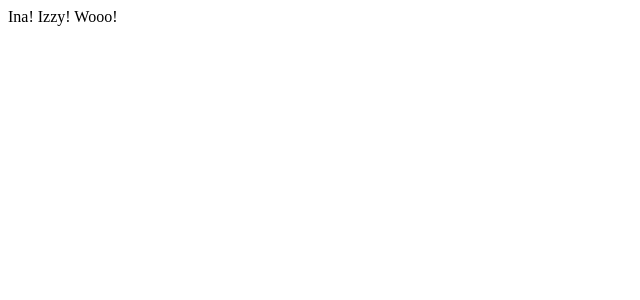
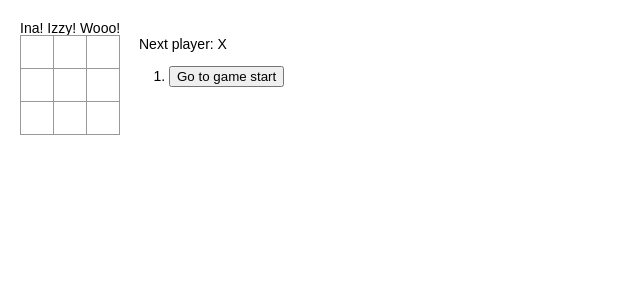
Before and after one commit to thatcat13/sheCodes, a React app: page / in a window 1280 px wide. Shown: the top 300 px of the page, without its empty margins (0-640 px from the left). Built offline with nearby package versions, Linux system fonts and the light colour scheme.

Commit message:
finish react docs tutorial for non-redux tic-tac-toe

```diff
--- a/src/components/App.jsx
+++ b/src/components/App.jsx
@@ -1,15 +1,64 @@
-import React from "react";
-import ReactDOM from "react-dom";
-import { Switch, Route } from 'react-router-dom';
+import React from 'react';
+import ReactDOM from 'react-dom';
+import Game from './Game';
 
 function App() {
   return (
     <div>
+      <style jsx global>{`
+        body {
+          font: 14px "Century Gothic", Futura, sans-serif;
+          margin: 20px;
+        }
+
+        ol, ul {
+          padding-left: 30px;
+        }
+
+        .board-row:after {
+          clear: both;
+          content: "";
+          display: table;
+        }
+
+        .status {
+          margin-bottom: 10px;
+        }
+
+        .square {
+          background: #fff;
+          border: 1px solid #999;
+          float: left;
+          font-size: 24px;
+          font-weight: bold;
+          line-height: 34px;
+          height: 34px;
+          margin-right: -1px;
+          margin-top: -1px;
+          padding: 0;
+          text-align: center;
+          width: 34px;
+        }
+
+        .square:focus {
+          outline: none;
+        }
+
+        .kbd-navigation .square:focus {
+          background: #ddd;
+        }
+
+        .game {
+          display: flex;
+          flex-direction: row;
+        }
+
+        .game-info {
+          margin-left: 20px;
+        }
+      `}</style>
       Ina! Izzy! Wooo!
-      <Switch>
-        <Route exact path='/' />
-      </Switch>
-
+      <Game />
     </div>
   );
 }
--- /dev/null
+++ b/src/components/Board.jsx
@@ -0,0 +1,43 @@
+import React from 'react';
+import PropTypes from 'prop-types';
+import Square from './Square';
+
+class Board extends React.Component {
+
+  renderSquare(i) {
+    return (
+      <Square
+        value={this.props.squares[i]}
+        onClick={() => this.props.onClick(i)}
+      />
+    );
+  }
+
+  render() {
+    return (
+      <div>
+        <div className="board-row">
+          {this.renderSquare(0)}
+          {this.renderSquare(1)}
+          {this.renderSquare(2)}
+        </div>
+        <div className="board-row">
+          {this.renderSquare(3)}
+          {this.renderSquare(4)}
+          {this.renderSquare(5)}
+        </div>
+        <div className="board-row">
+          {this.renderSquare(6)}
+          {this.renderSquare(7)}
+          {this.renderSquare(8)}
+        </div>
+      </div>
+    );
+  }
+}
+
+Board.propTypes = {
+  onClick: PropTypes.func
+};
+
+export default Board;
--- /dev/null
+++ b/src/components/Game.jsx
@@ -0,0 +1,102 @@
+import React from 'react';
+import Board from './Board';
+
+class Game extends React.Component {
+  constructor(props) {
+    super(props);
+    this.state = {
+      history: [{
+        squares: Array(9).fill(null),
+      }],
+      stepNumber: 0,
+      xIsNext: true,
+    };
+  }
+
+  handleClick(i) {
+    const history = this.state.history.slice(0, this.state.stepNumber + 1);
+    const current = history[history.length - 1];
+    const squares = current.squares.slice();
+    //.slice copies the array rather than mutating the existing array
+    if (this.calculateWinner(squares) || squares[i]) {
+      return;
+    }
+    //^says to ignore click if someone won or square is filled
+    squares[i] = this.state.xIsNext ? 'X' : 'O';
+    this.setState({
+      history: history.concat([{
+        squares: squares,
+      }]),
+      //^ Game’s handleClick can push a new entry onto the stack by concatenating the new history entry to make a new history array.
+      stepNumber: history.length,
+      xIsNext: !this.state.xIsNext,
+    });
+  }
+
+  jumpTo(step) {
+    this.setState({
+      stepNumber: step,
+      xIsNext: (step % 2) ===0,
+    });
+  }
+
+  calculateWinner(squares) {
+    const lines = [
+      [0,1,2],
+      [3,4,5],
+      [6,7,8],
+      [0,3,6],
+      [1,4,7],
+      [2,5,8],
+      [0,4,8],
+      [2,4,6],
+    ];
+    for (let i = 0; i < lines.length; i++) {
+      const [a, b, c] = lines[i];
+      if (squares[a] && squares[a] === squares[b] && squares[a] === squares[c]) {
+        return squares[a];
+      }
+    }
+    return null;
+  }
+
+  render() {
+    const history = this.state.history;
+    const current = history[this.state.stepNumber];
+    const winner = this.calculateWinner(current.squares);
+
+    const moves = history.map((step, move) => {
+      const desc = move ?
+        'Go to move #' + move :
+        'Go to game start';
+      return (
+        <li key={move}>
+          <button onClick={() => this.jumpTo(move)}>{desc}</button>
+        </li>
+      );
+    });
+
+    let status;
+    if (winner) {
+      status = 'Winner: ' + winner;
+    } else {
+      status = 'Next player: ' + (this.state.xIsNext ? 'X' : 'O');
+    }
+
+    return (
+      <div className="game">
+        <div className="game-board">
+          <Board
+            squares={current.squares}
+            onClick={(i) => this.handleClick(i)} />
+        </div>
+        <div className="game-info">
+          <div>{status}</div>
+          <ol>{moves}</ol>
+        </div>
+      </div>
+    );
+  }
+}
+
+export default Game;
--- /dev/null
+++ b/src/components/Square.jsx
@@ -0,0 +1,19 @@
+//Square is a controlled component; it receives its value from its parent Board and informs Board when it's clicked
+import React from 'react';
+import PropTypes from 'prop-types';
+
+
+function Square(props) {
+  return (
+    <button className="square" onClick={props.onClick}>
+      {props.value}
+    </button>
+  );
+}
+
+Square.propTypes = {
+  value: PropTypes.string,
+  onClick: PropTypes.func
+};
+
+export default Square;
--- a/src/index.jsx
+++ b/src/index.jsx
@@ -9,7 +9,7 @@
   ReactDOM.render(
     <AppContainer>
       <HashRouter>
-        <Component/>
+        <Component />
       </HashRouter>
     </AppContainer>,
     document.getElementById('react-app-root')
--- a/webpack.config.js
+++ b/webpack.config.js
@@ -64,7 +64,7 @@
     new HtmlWebpackPlugin({
       template:'template.ejs',
       appMountId: 'react-app-root',
-      title: 'React Help Queue',
+      title: 'React Tic-Tac-Toe',
       filename: resolve(__dirname, "build", "index.html"),
     }),
   ]
```
